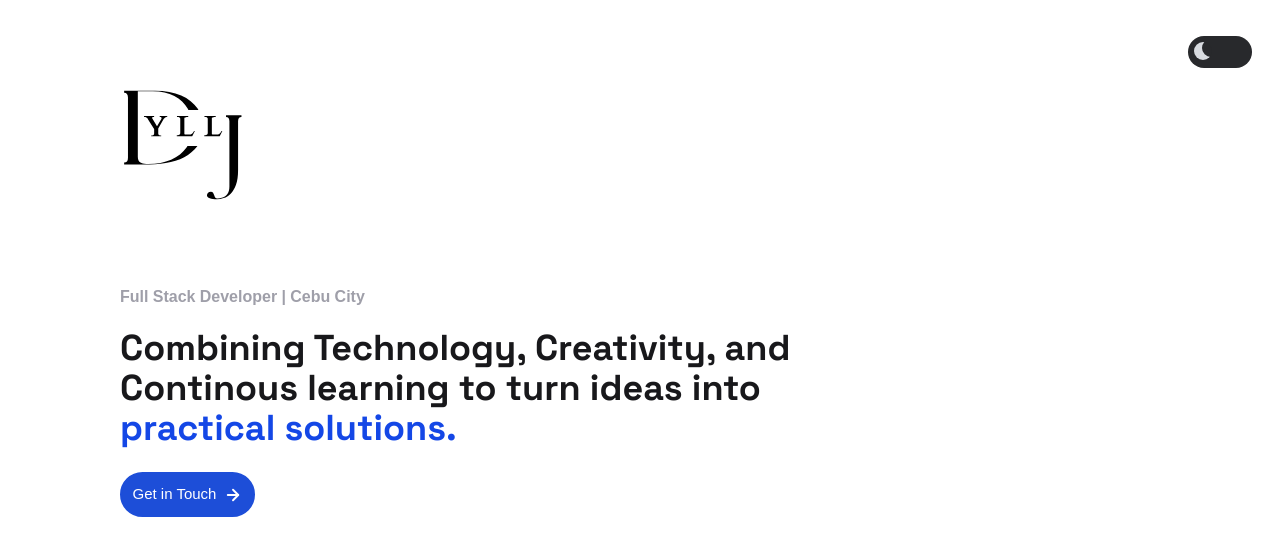
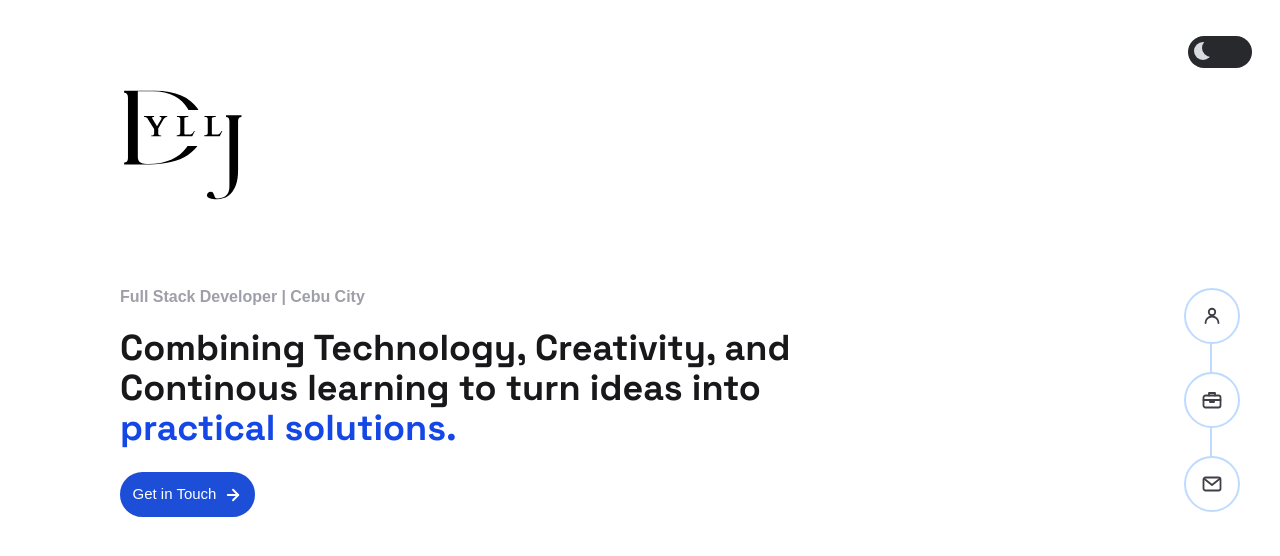
Before and after one commit to Dyllj/about_dyll, a Next.js app: page / in a window 1280 px wide. Shown: the top 556 px of the page. Built offline with nearby package versions, Linux system fonts and the light colour scheme.

Commit message:
Implement navigation component with icons and add toggle button for theme switching

```diff
--- a/app/components/nav/nav.tsx
+++ b/app/components/nav/nav.tsx
@@ -0,0 +1,76 @@
+const navigationItems = [
+  {
+    label: "About",
+    href: "#about",
+    icon: (
+      <>
+        <circle cx="12" cy="8" r="3.25" />
+        <path d="M5.5 19a6.5 6.5 0 0 1 13 0" />
+      </>
+    ),
+  },
+  {
+    label: "Work",
+    href: "#work",
+    icon: (
+      <>
+        <rect x="3.5" y="7.5" width="17" height="12" rx="2" />
+        <path d="M9 7.5V5h6v2.5M3.5 12h17M10 12v2h4v-2" />
+      </>
+    ),
+  },
+  {
+    label: "Contact",
+    href: "#contact",
+    icon: (
+      <>
+        <rect x="3.5" y="5.5" width="17" height="13" rx="2" />
+        <path d="m4.5 7 7.5 6 7.5-6" />
+      </>
+    ),
+  },
+];
+
+export default function Nav() {
+  return (
+    <nav
+      aria-label="Main navigation"
+      className="fixed right-10 top-1/2 z-40 -translate-y-1/2"
+    >
+      <div className="relative">
+        <span
+          aria-hidden="true"
+          className="absolute right-7 top-7 bottom-7 w-0.5 bg-blue-200"
+        />
+        <ol className="list-none flex flex-col gap-7">
+          {navigationItems.map(({ label, href, icon }) => (
+            <li key={label} className="relative">
+              <a
+                href={href}
+                className="group relative flex items-center justify-end rounded-full text-zinc-700 focus-visible:outline-2 focus-visible:outline-offset-4 focus-visible:outline-blue-600"
+              >
+                <span className="pointer-events-none absolute right-full mr-4 top-1/2 -translate-y-1/2 -translate-x-8 whitespace-nowrap text-base font-medium opacity-0 group-hover:translate-x-0 group-hover:opacity-100 group-hover:transition-[opacity,transform] group-hover:duration-500 group-hover:ease-out group-focus-visible:translate-x-0 group-focus-visible:opacity-100 group-focus-visible:transition-[opacity,transform] group-focus-visible:duration-500 group-focus-visible:ease-out motion-reduce:transition-none">
+                  {label}
+                </span>
+                <span className="flex size-14 items-center justify-center rounded-full border-2 border-blue-200 bg-white transition-[transform,color,background-color,border-color] duration-300 ease-in-out group-hover:scale-110 group-hover:border-blue-600 group-hover:bg-blue-600 group-hover:text-white group-focus-visible:scale-110 motion-reduce:transition-none">
+                  <svg
+                    aria-hidden="true"
+                    viewBox="0 0 24 24"
+                    fill="none"
+                    stroke="currentColor"
+                    strokeWidth="1.8"
+                    strokeLinecap="round"
+                    strokeLinejoin="round"
+                    className="size-6"
+                  >
+                    {icon}
+                  </svg>
+                </span>
+              </a>
+            </li>
+          ))}
+        </ol>
+      </div>
+    </nav>
+  );
+}
--- a/app/globals.css
+++ b/app/globals.css
@@ -23,6 +23,52 @@ body {
   background: var(--background);
   color: var(--foreground);
   font-family: Arial, Helvetica, sans-serif;
+}
+
+@keyframes nav-pixel-reveal {
+  0% {
+    transform: scale(0);
+  }
+
+  72% {
+    transform: scale(1.15);
+  }
+
+  100% {
+    transform: scale(1);
+  }
+}
+
+.nav-pixel-button {
+  background-color: #ffffff;
+  transition: background-color 180ms ease;
+}
+
+.group:hover .nav-pixel-button,
+.group:focus-visible .nav-pixel-button {
+  background-color: #2563eb;
+  transition-delay: 700ms;
+}
+
+.nav-pixel-overlay {
+  opacity: 1;
+  transition: opacity 180ms ease;
+}
+
+.group:hover .nav-pixel-overlay,
+.group:focus-visible .nav-pixel-overlay {
+  opacity: 0;
+  transition-delay: 700ms;
+}
+
+.nav-pixel-cell {
+  transform: scale(0);
+  transform-origin: center;
+}
+
+.group:hover .nav-pixel-cell,
+.group:focus-visible .nav-pixel-cell {
+  animation: nav-pixel-reveal 360ms cubic-bezier(0.2, 0.8, 0.2, 1) both;
 }
 
 .btn-progress {
@@ -64,6 +110,22 @@ body {
 }
 
 @media (prefers-reduced-motion: reduce) {
+  .nav-pixel-button {
+    transition: none;
+  }
+
+  .group:hover .nav-pixel-overlay,
+  .group:focus-visible .nav-pixel-overlay {
+    opacity: 0;
+    transition: none;
+  }
+
+  .group:hover .nav-pixel-cell,
+  .group:focus-visible .nav-pixel-cell {
+    animation: none;
+    transform: scale(0);
+  }
+
   .btn-progress,
   .btn-progress::before {
     transition: none;
--- a/app/page.tsx
+++ b/app/page.tsx
@@ -1,9 +1,11 @@
 import Image from "next/image";
-import TogglButton from "./toggle_button/toggl_button";
+import TogglButton from "./components/toggle_button/toggl_button";
+import Nav from "./components/nav/nav";
 
 export default function Home() {
   return (
     <main className="min-h-screen items-center justify-center bg-white">
+      <Nav />
       <section className="relative flex mt-5 items-center justify-between gap-4">
         <div className="absolute right-7 top-4">
           <TogglButton />
@@ -18,7 +20,7 @@ export default function Home() {
           />
         </div>
       </section>
-      <section className="mt-6 ml-30 flex flex-col gap-4">
+      <section id="about" className="mt-6 ml-30 flex flex-col gap-4">
         <div className=" w-200">
           <h6
             className="text-md font-semibold text-zinc-400"
```
Also changed, not shown: app/components/toggle_button/toggl_button.tsx (renamed from app/toggle_button/toggl_button.tsx).
